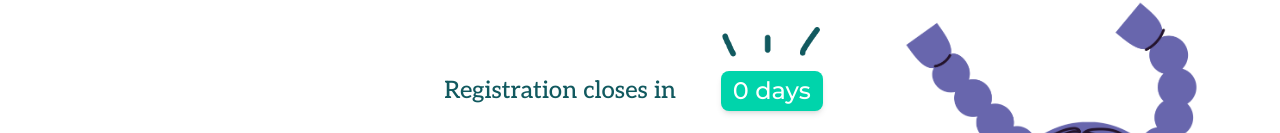
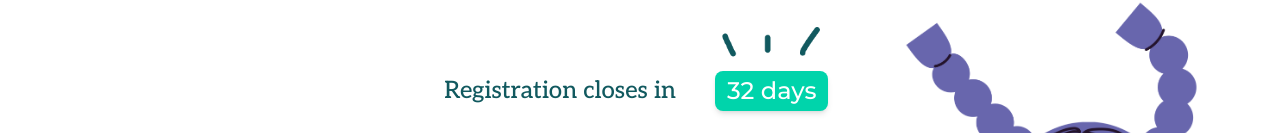
Before and after one commit to hsk-2004/Hlty.care_LandingPage, a Next.js app: page /quiz in a window 1280 px wide. Shown: the part 819-952 px from the top of the page. Built offline with nearby package versions, Linux system fonts and the light colour scheme.

Commit message:
dates changed

```diff
--- a/src/components/Quiz/RegistrationCountdown.tsx
+++ b/src/components/Quiz/RegistrationCountdown.tsx
@@ -13,7 +13,7 @@ export default function RegistrationCountdown() {
   const [daysLeft, setDaysLeft] = useState(0);
 
   useEffect(() => {
-    const targetDate = new Date('October 14, 2024 23:59:59').getTime();
+    const targetDate = new Date('October 14, 2025 23:59:59').getTime();
 
     const timer = setInterval(() => {
       const now = new Date().getTime();
```
